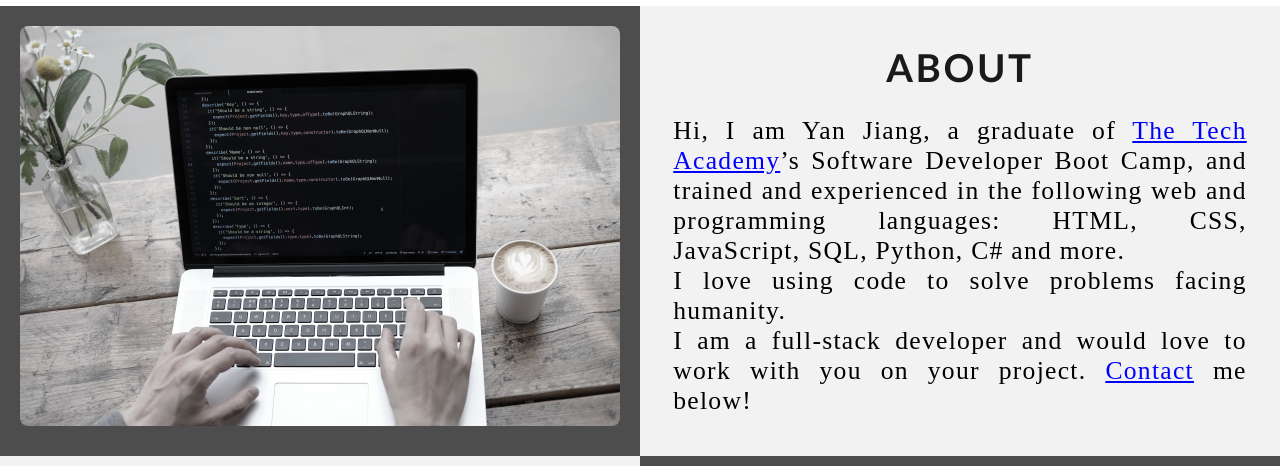
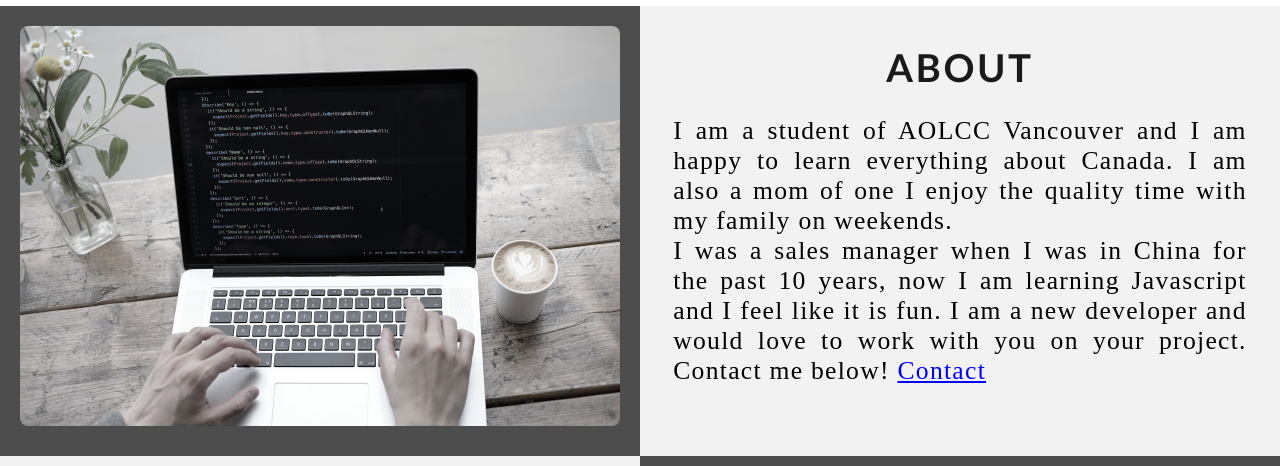
Before and after one commit to yan1jiang/portfolio, a plain HTML site: page index.html in a window 1280 px wide. Shown: the part 1546-2012 px from the top of the page. Drawn offline with Linux system fonts and the light colour scheme.

Commit message:
first commit

```diff
--- a/index.html
+++ b/index.html
@@ -119,13 +119,12 @@
         <!-- Right column -->
         <div class="Column_1">
             <h1>About</h1>
-            <p> Hi, I am Yan Jiang, a graduate of <a href="https://www.learncodinganywhere.com" target="_blank">The Tech
-                    Academy</a>’s Software Developer Boot Camp, and trained and experienced in the following web and
-                programming languages: HTML, CSS, JavaScript, SQL, Python, C# and more.
-                <br />I love using code to solve problems facing humanity.
-                <!-- In my free time I like learning new things and blogging to extend my knowlwdge in software engineering -->
-                <br>I am a full-stack developer and would love to work with you on your project. <a onclick="openForm()"
-                    class="contact">Contact</a> me below!
+            <p> I am a student of AOLCC Vancouver and I am happy to learn everything about Canada. I am also a mom of
+                one I enjoy the quality time with my family on weekends.<br />
+                I was a sales manager when I was in China for the past 10 years, now I am learning Javascript and I feel
+                like it is fun.
+                I am a new developer and would love to work with you on your project. Contact me below! <a
+                    onclick="openForm()" class="contact">Contact</a>
             </p>
         </div>
     </div>
```
